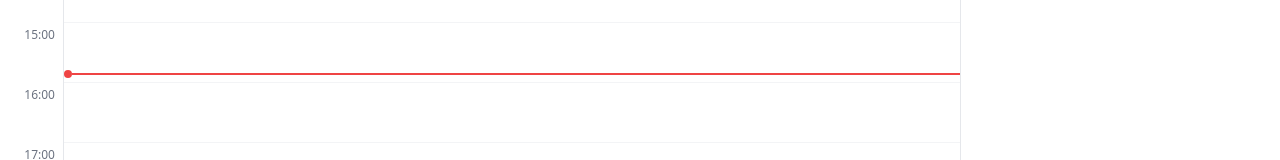
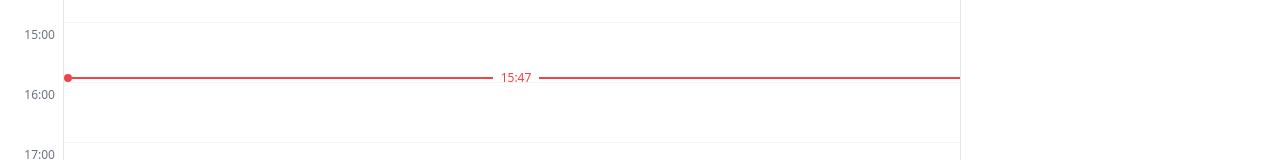
Before and after one commit to nsernamee/yPlan, a Vue app: page / in a window 1280 px wide. Shown: the part 237-397 px from the top of the page. Built offline with nearby package versions, Linux system fonts and the light colour scheme.

Commit message:
修改
日视图时间红线优化

```diff
--- a/src/components/calendar/DayView.vue
+++ b/src/components/calendar/DayView.vue
@@ -1,5 +1,5 @@
 <script setup lang="ts">
-import { ref, computed, onMounted } from 'vue'
+import { ref, computed, onMounted, onUnmounted } from 'vue'
 import { useTaskStore } from '@/stores/task'
 import { useViewStore } from '@/stores/view'
 import { useDragStore } from '@/stores/drag'
@@ -16,6 +16,17 @@ const dragStore = useDragStore()
 
 // 时间轴容器
 const timeAxisRef = ref<HTMLElement | null>(null)
+
+// 当前时间（实时更新）
+const currentTime = ref(new Date())
+let timeUpdateInterval: number | null = null
+
+// 格式化当前时间 HH:mm
+const currentTimeStr = computed(() => {
+  const hours = currentTime.value.getHours().toString().padStart(2, '0')
+  const minutes = currentTime.value.getMinutes().toString().padStart(2, '0')
+  return `${hours}:${minutes}`
+})
 
 // 当前日期的日程实例（TaskWithSchedule[]）
 const currentTasks = computed(() => {
@@ -124,6 +135,17 @@ function scrollToCurrentTime() {
 
 onMounted(() => {
   scrollToCurrentTime()
+
+  // 每分钟更新时间线位置
+  timeUpdateInterval = window.setInterval(() => {
+    currentTime.value = new Date()
+  }, 60000)
+})
+
+onUnmounted(() => {
+  if (timeUpdateInterval) {
+    clearInterval(timeUpdateInterval)
+  }
 })
 </script>
 
@@ -170,10 +192,12 @@ onMounted(() => {
           <!-- 当前时间线 -->
           <div
             v-if="dayjs(viewStore.currentDate).isSame(dayjs(), 'day')"
-            :style="{ top: `${HEADER_HEIGHT + new Date().getHours() * HOUR_HEIGHT + (new Date().getMinutes() / 60) * HOUR_HEIGHT}px` }"
+            :style="{ top: `${HEADER_HEIGHT + currentTime.getHours() * HOUR_HEIGHT + (currentTime.getMinutes() / 60) * HOUR_HEIGHT}px` }"
             class="absolute left-0 right-0 flex items-center z-10 pointer-events-none"
           >
             <div class="w-2 h-2 rounded-full bg-red-500" />
+            <div class="flex-1 h-0.5 bg-red-500" />
+            <span class="text-xs font-medium text-red-500 px-2">{{ currentTimeStr }}</span>
             <div class="flex-1 h-0.5 bg-red-500" />
           </div>
 
```
